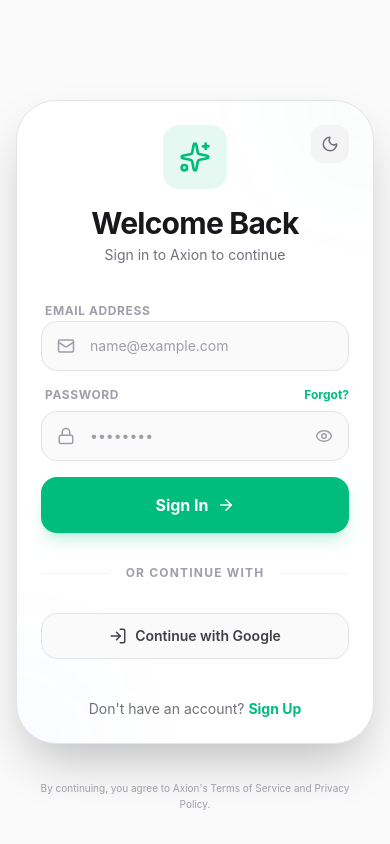
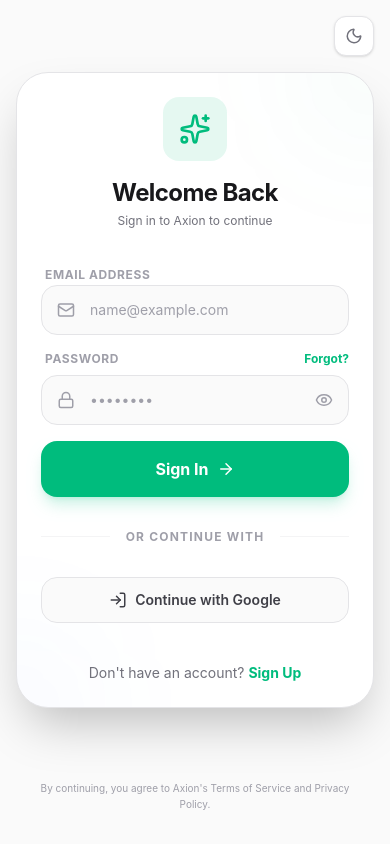
Before and after one commit to ashishsoni145/Axion, a React (Vite) app: page / in a window 390 px wide. Built offline with nearby package versions, Linux system fonts and the light colour scheme; no server answers; the database is empty.

Commit message:
feat(AuthPage): Improve layout and theme toggle
Relocates the theme toggle button to the top corner for better visibility and mobile responsiveness. Adjusts the main card's styling for a cleaner appearance and improved vertical centering.

```diff
--- a/src/components/AuthPage.tsx
+++ b/src/components/AuthPage.tsx
@@ -89,12 +89,22 @@
   };
 
   return (
-      <div className="min-h-screen w-full flex items-center justify-center p-4 bg-zinc-50 dark:bg-zinc-950 transition-colors">
+      <div className="min-h-[100dvh] w-full flex flex-col items-center justify-center p-4 py-8 sm:p-8 bg-zinc-50 dark:bg-zinc-950 transition-colors relative">
+
+      {/* Theme Toggle - Moved outside the card for better mobile layout */}
+      <div className="absolute top-4 right-4 sm:top-8 sm:right-8 z-50">
+        <button
+          onClick={onToggleDarkMode}
+          className="p-2.5 rounded-xl bg-white dark:bg-zinc-900 border border-zinc-200 dark:border-zinc-800 text-zinc-500 dark:text-zinc-400 hover:bg-zinc-100 dark:hover:bg-zinc-800 transition-colors shadow-sm"
+        >
+          {isDarkMode ? <Sun size={18} /> : <Moon size={18} />}
+        </button>
+      </div>
 
       <motion.div
         initial={{ opacity: 0, y: 20 }}
         animate={{ opacity: 1, y: 0 }}
-        className="max-w-md w-full bg-white dark:bg-zinc-900 rounded-[2.5rem] shadow-2xl p-6 sm:p-10 border border-zinc-200 dark:border-zinc-800 transition-colors relative overflow-hidden"
+        className="max-w-md w-full bg-white dark:bg-zinc-900 rounded-[2rem] sm:rounded-[2.5rem] shadow-2xl p-6 sm:p-10 border border-zinc-200 dark:border-zinc-800 transition-colors relative overflow-hidden my-auto z-10"
       >
         {/* Background Accents */}
         <div className="absolute top-0 right-0 w-32 h-32 bg-emerald-500/5 rounded-full -translate-y-1/2 translate-x-1/2 blur-3xl" />
@@ -107,12 +117,12 @@
               <Sparkles size={32} />
             </div>
             <div className="space-y-1">
-              <h1 className="text-3xl font-bold text-zinc-900 dark:text-zinc-100 tracking-tight">
+              <h1 className="text-2xl sm:text-3xl font-bold text-zinc-900 dark:text-zinc-100 tracking-tight">
                 {mode === 'login' && 'Welcome Back'}
                 {mode === 'signup' && 'Create Account'}
                 {mode === 'forgot' && 'Reset Password'}
               </h1>
-              <p className="text-zinc-500 dark:text-zinc-400 text-sm">
+              <p className="text-zinc-500 dark:text-zinc-400 text-xs sm:text-sm">
                 {mode === 'login' && 'Sign in to Axion to continue'}
                 {mode === 'signup' && 'Join Axion for intelligent conversations'}
                 {mode === 'forgot' && 'Enter your email to receive a reset link'}
@@ -278,19 +288,9 @@
             </div>
           </div>
         </div>
-
-        {/* Theme Toggle */}
-        <div className="absolute top-6 right-6">
-          <button
-            onClick={onToggleDarkMode}
-            className="p-2.5 rounded-xl bg-zinc-100 dark:bg-zinc-800 text-zinc-500 dark:text-zinc-400 hover:bg-zinc-200 dark:hover:bg-zinc-700 transition-colors"
-          >
-            {isDarkMode ? <Sun size={18} /> : <Moon size={18} />}
-          </button>
-        </div>
       </motion.div>
 
-      <p className="fixed bottom-8 text-center text-[10px] sm:text-xs text-zinc-400 dark:text-zinc-500 max-w-xs leading-relaxed">
+      <p className="mt-8 text-center text-[10px] sm:text-xs text-zinc-400 dark:text-zinc-500 max-w-xs leading-relaxed z-10">
         By continuing, you agree to Axion's Terms of Service and Privacy Policy.
       </p>
     </div>
```
